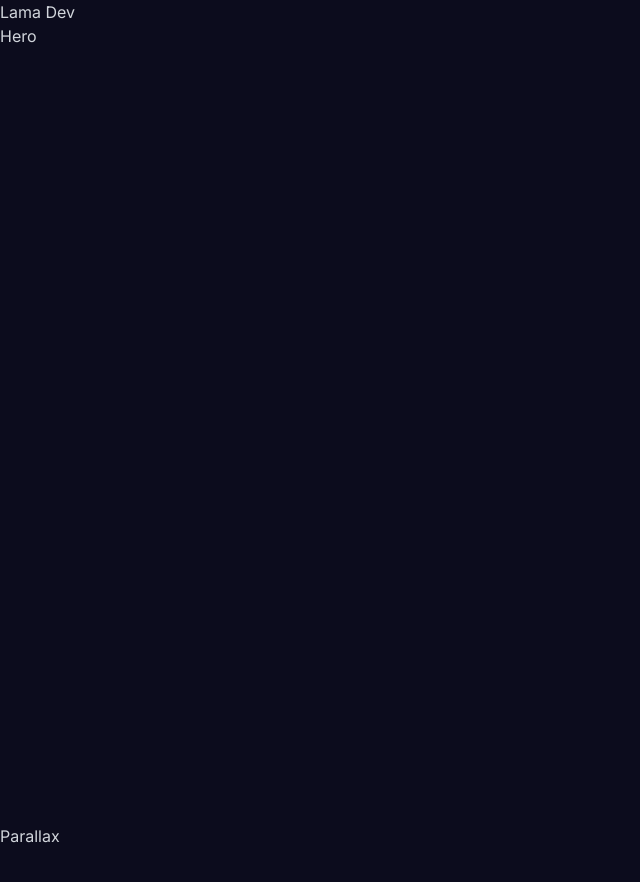
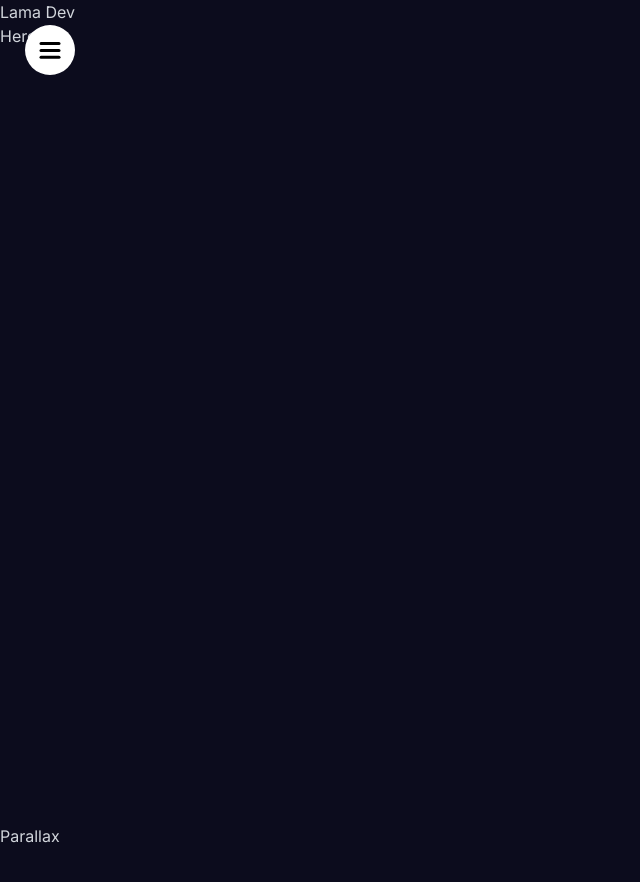
Before and after one commit to nextArtDev/animated-portfolio-lamadev, a Next.js app: page / in a window 1280 px wide. Shown: the top 882 px of the page, without its empty margins (0-640 px from the left). Built offline with nearby package versions, Linux system fonts and the light colour scheme.

Commit message:
sidebar menu

```diff
--- a/_components/Navbar.tsx
+++ b/_components/Navbar.tsx
@@ -1,9 +1,7 @@
 'use client'
 import { motion } from 'framer-motion'
-import Image from 'next/image'
-import Link from 'next/link'
-
 import { FC } from 'react'
+import Sidebar from './sidebar/Sidebar'
 
 interface NavbarProps {}
 
@@ -11,6 +9,7 @@ const Navbar: FC<NavbarProps> = ({}) => {
   return (
     <div className="navbar h-full ">
       {/* Sidebar */}
+      <Sidebar />
 
       <div className="wrapper w-screen max-w-[1366px] m-auto flex items-center justify-between h-full sm:justify-end p-5 ">
         <motion.span
--- /dev/null
+++ b/_components/sidebar/Links.tsx
@@ -0,0 +1,84 @@
+import { stylex } from '@stylexjs/stylex'
+import { motion } from 'framer-motion'
+
+// const s = stylex.create({
+//   links: {
+//     position: 'absolute',
+//     width: '100%',
+//     height: '100%',
+//     display: 'flex',
+//     flexDirection: 'column',
+//     alignItems: 'center',
+//     justifyContent: 'center',
+//     gap: '20px',
+//   },
+//   a: {
+//     fontSize: {
+//       default: '40px',
+//       '@media (max-width: 670px)': '20px',
+//     },
+//   },
+// })
+const variants = {
+  open: {
+    transition: {
+      staggerChildren: 0.1,
+    },
+  },
+  closed: {
+    transition: {
+      staggerChildren: 0.05,
+      staggerDirection: -1,
+    },
+  },
+}
+const itemVariants = {
+  open: {
+    //comes from bottom
+    y: 0,
+    opacity: 1,
+  },
+  closed: {
+    // 50px
+    y: 50,
+    opacity: 0,
+  },
+}
+
+const Links = () => {
+  const items = ['Homepage', 'Services', 'Portfolio', 'Contact', 'About']
+
+  return (
+    <motion.div
+      //   className={stylex(s.links)}
+      //   className="links"
+      style={{
+        position: 'absolute',
+        width: '100%',
+        height: '100%',
+        display: 'flex',
+        flexDirection: 'column',
+        alignItems: 'center',
+        justifyContent: 'center',
+        gap: '20px',
+      }}
+      variants={variants}
+    >
+      {items.map((item) => (
+        <motion.a
+          //   className={stylex(s.a)}
+
+          href={`#${item}`}
+          key={item}
+          variants={itemVariants}
+          whileHover={{ scale: 1.1 }}
+          whileTap={{ scale: 0.95 }}
+        >
+          {item}
+        </motion.a>
+      ))}
+    </motion.div>
+  )
+}
+
+export default Links
--- /dev/null
+++ b/_components/sidebar/Sidebar.tsx
@@ -0,0 +1,118 @@
+import { useState } from 'react'
+import { motion } from 'framer-motion'
+
+// import './sidebar.scss'
+import Links from './Links'
+import ToggleButton from './ToggleButton'
+import { stylex } from '@stylexjs/stylex'
+
+// const s = stylex.create({
+//   sidebar: {
+//     display: 'flex',
+//     flexDirection: 'column',
+//     alignItems: 'center',
+//     justifyContent: 'center',
+//     backgroundColor: 'white',
+//     color: 'black',
+//   },
+//   bg: {
+//     zIndex: '999',
+//     position: 'fixed',
+//     top: '0',
+//     left: '0',
+//     bottom: '0',
+//     background: 'white',
+//     width: {
+//       default: '400px',
+//       '@media (max-width: 670px)': '200px',
+//     },
+//   },
+//   links: {
+//     position: 'absolute',
+//     width: '100%',
+//     height: '100%',
+//     display: 'flex',
+//     flexDirection: 'column',
+//     alignItems: 'center',
+//     justifyContent: 'center',
+//     gap: '20px',
+//   },
+//   a: {
+//     fontSize: {
+//       default: '40px',
+//       '@media (max-width: 670px)': '20px',
+//     },
+//   },
+//   button: {
+//     zIndex: '999',
+//     position: 'fixed',
+//     width: '50px',
+//     height: ' 50px',
+//     borderRadius: '50%',
+//     top: '25px',
+//     left: '25px',
+//     backgroundColor: 'transparent',
+//     border: 'none',
+//     cursor: 'pointer',
+//   },
+// })
+
+const variants = {
+  open: {
+    clipPath: 'circle(1200px at 50px 50px)',
+    transition: {
+      type: 'spring',
+      stiffness: 20,
+    },
+  },
+  closed: {
+    clipPath: 'circle(25px at 50px 50px)',
+    transition: {
+      delay: 0.5,
+      type: 'spring',
+      stiffness: 400,
+      damping: 40,
+    },
+  },
+}
+const Sidebar = () => {
+  const [open, setOpen] = useState(false)
+
+  return (
+    <motion.div
+      className=""
+      style={{
+        display: 'flex',
+        flexDirection: 'column',
+        alignItems: 'center',
+        justifyContent: 'center',
+        backgroundColor: 'white',
+        color: 'black',
+      }}
+      //   className="sidebar"
+      // It will apply this to children
+      animate={open ? 'open' : 'closed'}
+    >
+      <motion.div
+        //   className={stylex(s.bg)}
+        style={{
+          zIndex: '999',
+          position: 'fixed',
+          top: '0',
+          left: '0',
+          bottom: '0',
+          background: '#ffffff',
+
+          backdropFilter: '12px',
+          width: '400px',
+        }}
+        variants={variants}
+      >
+        <Links />
+      </motion.div>
+      <ToggleButton setOpen={setOpen} />
+    </motion.div>
+  )
+}
+
+export default Sidebar
--- /dev/null
+++ b/_components/sidebar/ToggleButton.tsx
@@ -0,0 +1,75 @@
+import { stylex } from '@stylexjs/stylex'
+import { motion } from 'framer-motion'
+import { Dispatch, SetStateAction } from 'react'
+
+// const s = stylex.create({
+//   button: {
+//     zIndex: '999',
+//     position: 'fixed',
+//     width: '50px',
+//     height: ' 50px',
+//     borderRadius: '50%',
+//     top: '25px',
+//     left: '25px',
+//     backgroundColor: 'transparent',
+//     border: 'none',
+//     cursor: 'pointer',
+//   },
+// })
+const ToggleButton = ({
+  setOpen,
+}: {
+  setOpen: Dispatch<SetStateAction<boolean>>
+}) => {
+  return (
+    <button
+      //   className={stylex(s.button)}
+      style={{
+        zIndex: '999',
+        position: 'fixed',
+        width: '50px',
+        height: '50px',
+        borderRadius: '50%',
+        top: '27px',
+        left: '39px',
+        backgroundColor: 'transparent',
+        border: 'none',
+        cursor: 'pointer',
+      }}
+      onClick={() => setOpen((prev) => !prev)}
+    >
+      <svg width="23" height="23" viewBox="0 0 23 23">
+        <motion.path
+          strokeWidth="3"
+          stroke="black"
+          strokeLinecap="round"
+          variants={{
+            closed: { d: 'M 2 2.5 L 20 2.5' },
+            open: { d: 'M 3 16.5 L 17 2.5' },
+          }}
+        />
+        <motion.path
+          strokeWidth="3"
+          stroke="black"
+          strokeLinecap="round"
+          d="M 2 9.423 L 20 9.423"
+          variants={{
+            closed: { opacity: 1 },
+            open: { opacity: 0 },
+          }}
+        />
+        <motion.path
+          strokeWidth="3"
+          stroke="black"
+          strokeLinecap="round"
+          variants={{
+            closed: { d: 'M 2 16.346 L 20 16.346' },
+            open: { d: 'M 3 2.5 L 17 16.346' },
+          }}
+        />
+      </svg>
+    </button>
+  )
+}
+
+export default ToggleButton
--- a/app/page.tsx
+++ b/app/page.tsx
@@ -8,13 +8,13 @@ export default function Home() {
         <Navbar />
         <section>Hero</section>
         {/* <Test /> */}
-        <section>Parallax</section>
-        <section>Services</section>
-        <section>Parallax</section>
-        <section>Protfolio1</section>
+        <section id="Homepage">Parallax</section>
+        <section id="Services">Services</section>
+        <section id="Portfolio">Parallax</section>
+        <section id="Contact">Protfolio1</section>
         <section>Protfolio2</section>
         <section>Protfolio3</section>
-        <section>Contact</section>
+        <section id="About">Contact</section>
       </section>
     </div>
   )
--- a/package.json
+++ b/package.json
@@ -9,11 +9,16 @@
     "lint": "next lint"
   },
   "dependencies": {
+    "@mdx-js/loader": "^3.0.0",
+    "@mdx-js/react": "^3.0.0",
+    "@next/mdx": "^14.0.4",
+    "@stylexjs/stylex": "^0.3.0",
     "next": "^14.0.3",
     "react": "^18.2.0",
     "react-dom": "^18.2.0"
   },
   "devDependencies": {
+    "@stylexjs/nextjs-plugin": "^0.3.0",
     "@types/node": "^20",
     "@types/react": "^18",
     "@types/react-dom": "^18",
```
Also changed, not shown: 1 other file (tests, documents, lock files or other folders).
